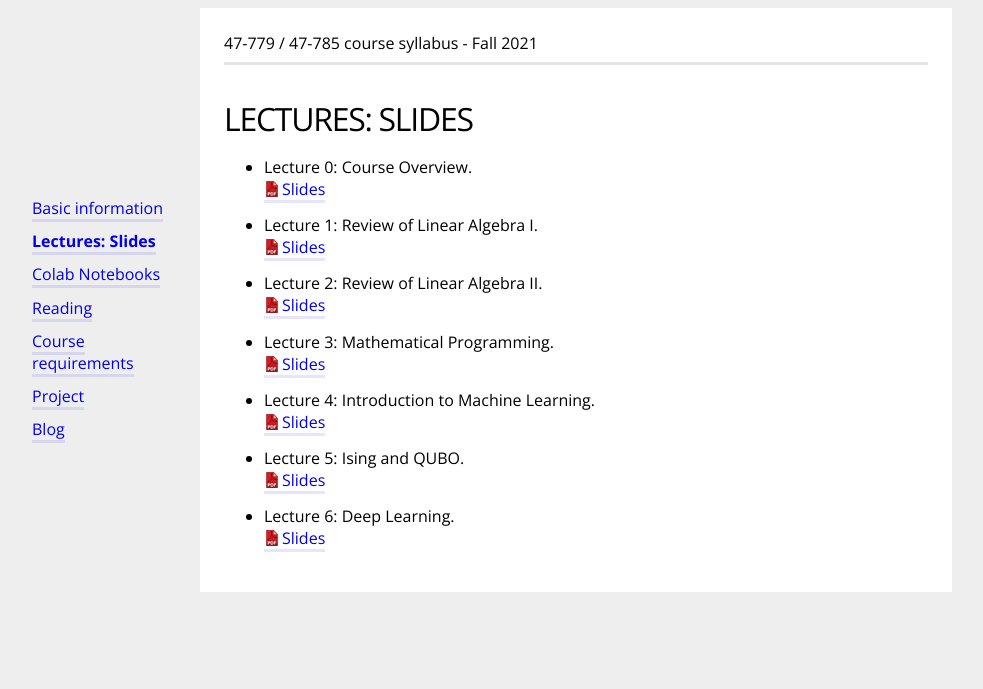
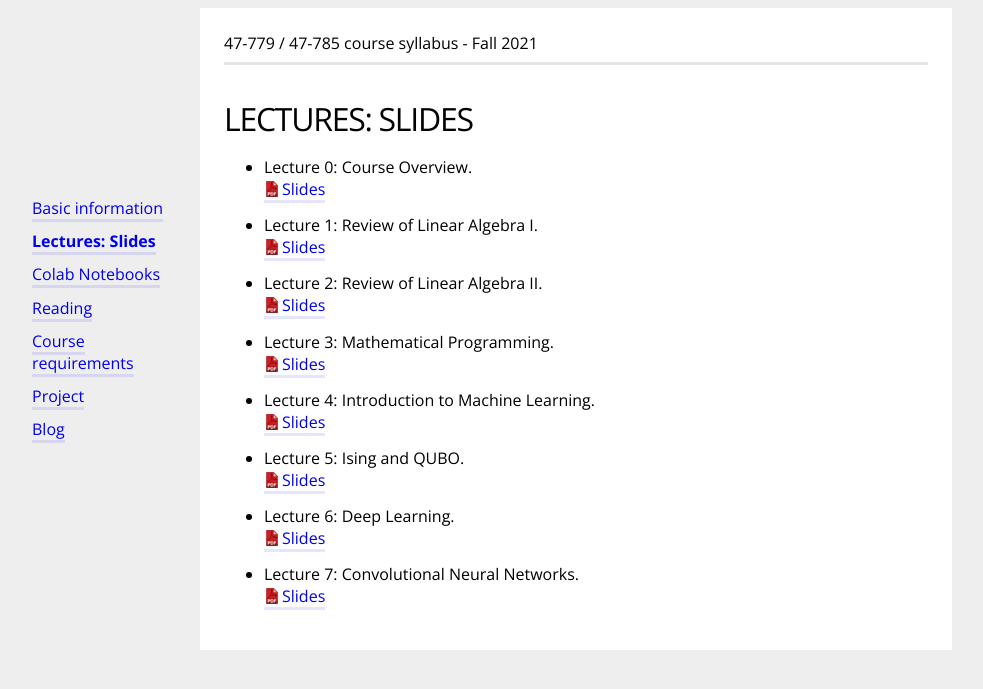
Before and after one commit to bernalde/QuIPML, a Jekyll site: the page built from lecture.md, in a window 1280 px wide. Shown: the top 689 px of the page, without its empty margins (64-1047 px from the left). Built offline with Jekyll 4.4.1, drawn with Linux system fonts in a browser that asks for light colours.

Commit message:
lecture 7

```diff
--- a/lecture.md
+++ b/lecture.md
@@ -28,3 +28,6 @@ Here you can access all the lecture slides.
 
 - Lecture 6: Deep Learning.<br>
 <a href="slides/QUIP and QML Lecture 6 - Deep Learning.pdf" download>Slides</a>
+
+- Lecture 7: Convolutional Neural Networks.<br>
+<a href="slides/QUIP and QML Lecture 7 - Convolutional Neural Networks.pdf" download>Slides</a>
```
Also changed, not shown: 1 other file.
